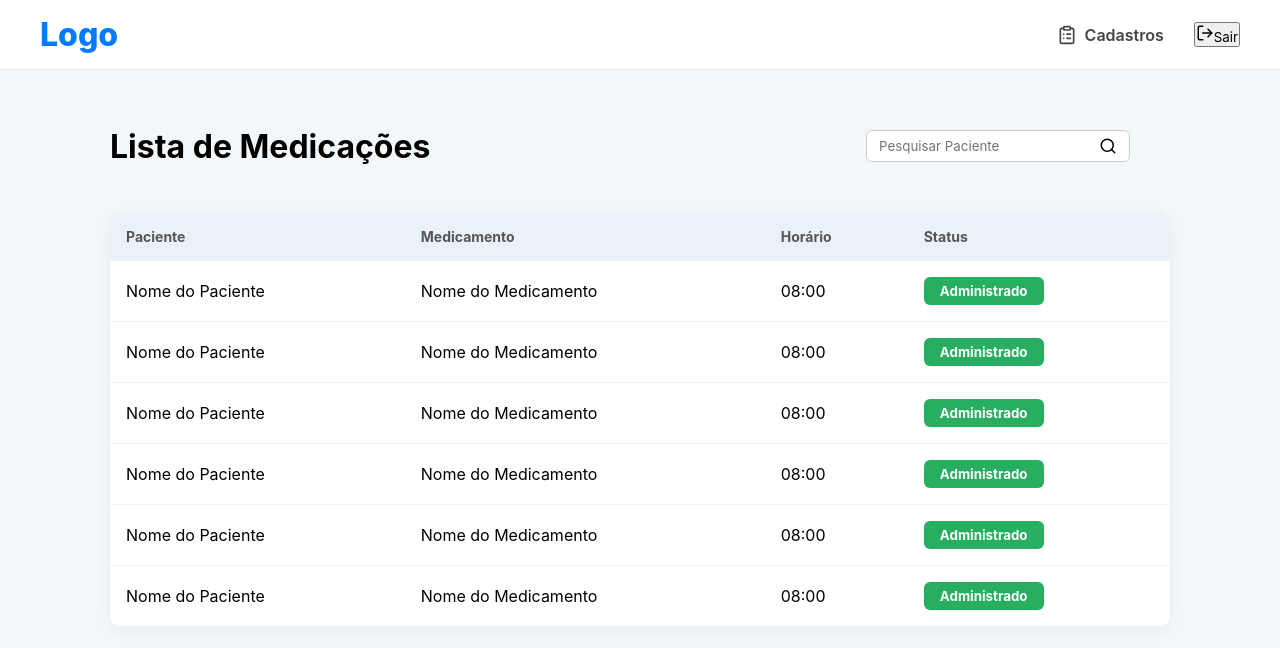
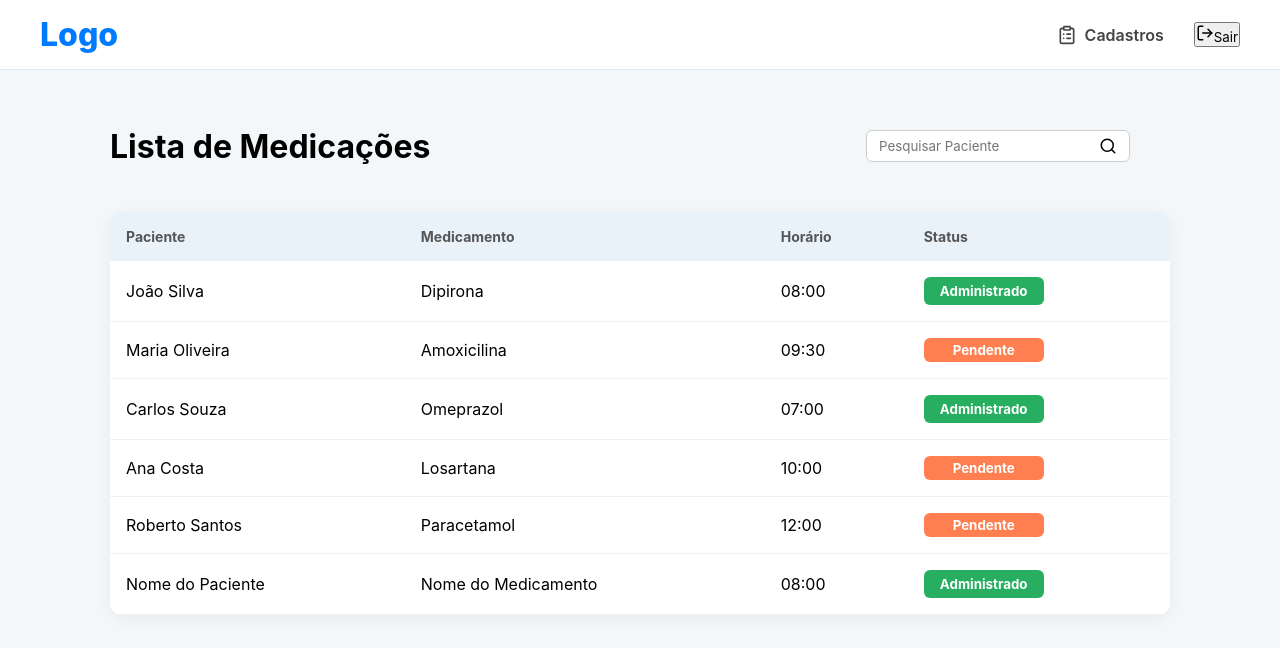
Before and after one commit to omurilobueno/Projeto-Integrador, a React (Vite) app: page /lista in a window 1280 px wide. Shown: the top 648 px of the page. Built offline with nearby package versions, Linux system fonts and the light colour scheme.

Commit message:
Nomes na lista

```diff
--- a/src/paginas/Lista.tsx
+++ b/src/paginas/Lista.tsx
@@ -6,11 +6,11 @@ function Lista() {
   const navigate = useNavigate();
 
   const [medicamentos, setMedicamentos] = useState([
-    { id: 1, paciente: "Nome do Paciente", medicamento: "Nome do Medicamento", horario: "08:00", status: "Administrado" },
-    { id: 2, paciente: "Nome do Paciente", medicamento: "Nome do Medicamento", horario: "08:00", status: "Administrado" },
-    { id: 3, paciente: "Nome do Paciente", medicamento: "Nome do Medicamento", horario: "08:00", status: "Administrado" },
-    { id: 4, paciente: "Nome do Paciente", medicamento: "Nome do Medicamento", horario: "08:00", status: "Administrado" },
-    { id: 5, paciente: "Nome do Paciente", medicamento: "Nome do Medicamento", horario: "08:00", status: "Administrado" },
+    { id: 1, paciente: "João Silva", medicamento: "Dipirona", horario: "08:00", status: "Administrado" },
+    { id: 2, paciente: "Maria Oliveira", medicamento: "Amoxicilina", horario: "09:30", status: "Pendente" },
+    { id: 3, paciente: "Carlos Souza", medicamento: "Omeprazol", horario: "07:00", status: "Administrado" },
+    { id: 4, paciente: "Ana Costa", medicamento: "Losartana", horario: "10:00", status: "Pendente" },
+    { id: 5, paciente: "Roberto Santos", medicamento: "Paracetamol", horario: "12:00", status: "Pendente" },
     { id: 6, paciente: "Nome do Paciente", medicamento: "Nome do Medicamento", horario: "08:00", status: "Administrado" },
   ]);
 
```
